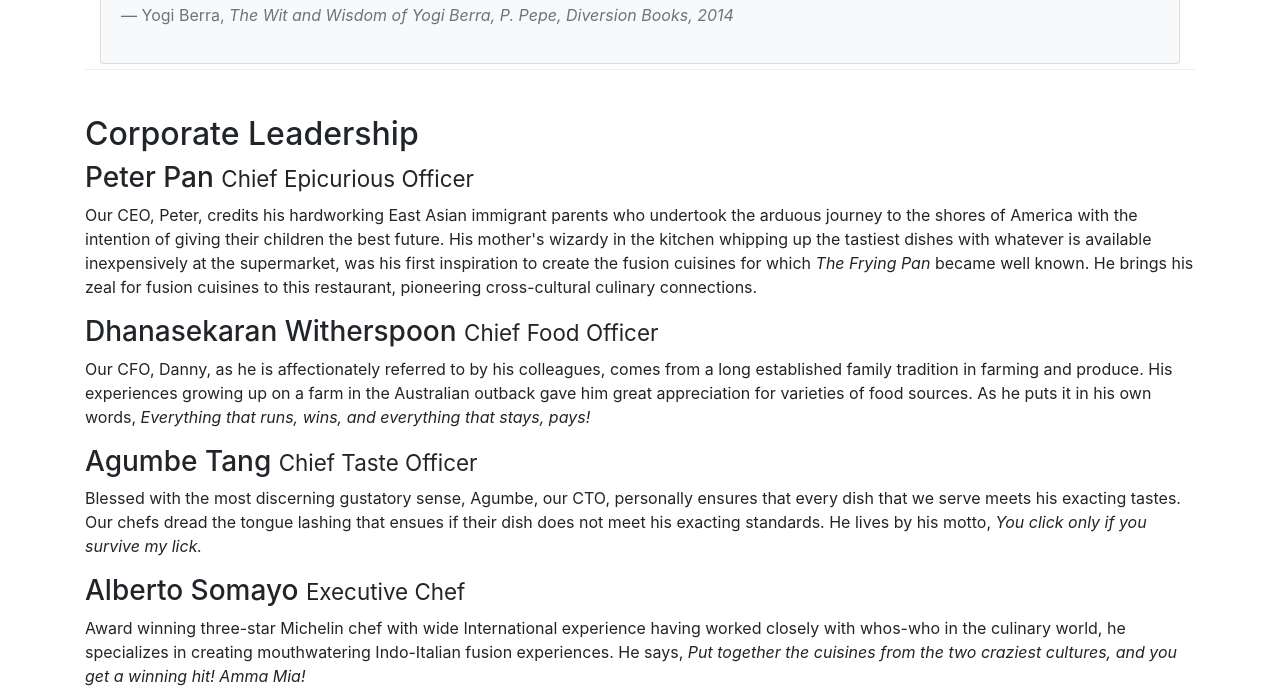
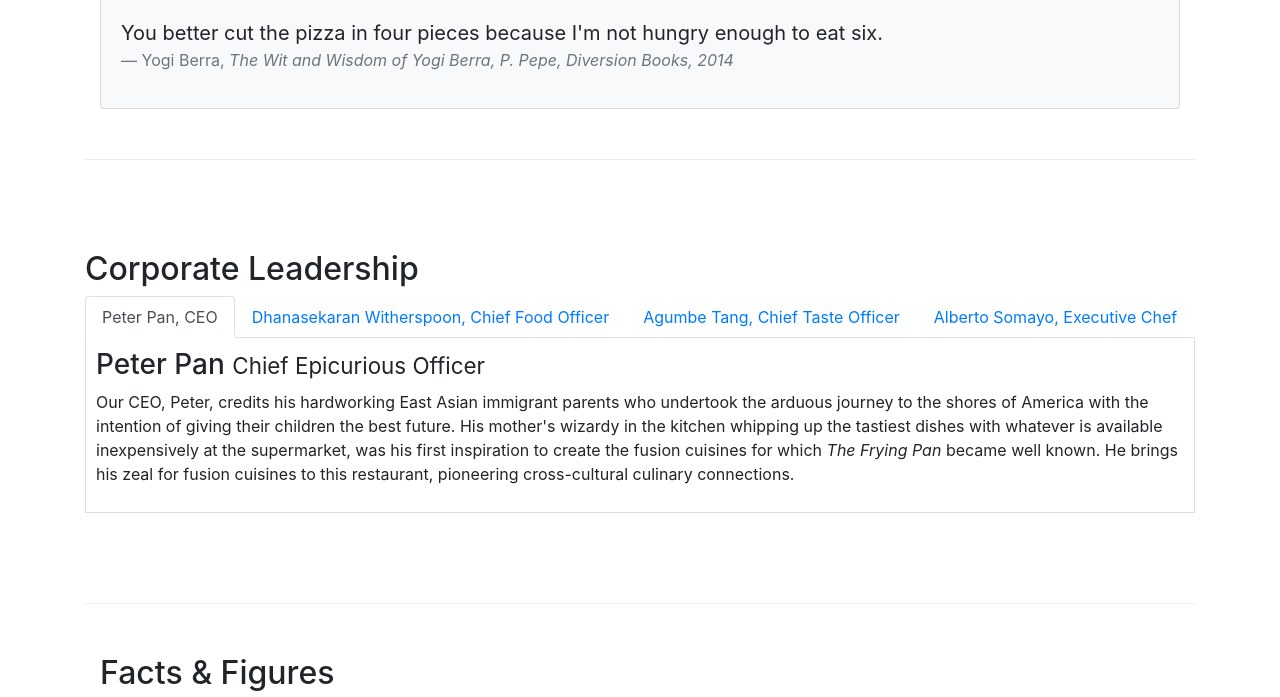
Before and after one commit to Dijolinjob/Web-Application-Based-on-Bootstrap, a website: page aboutus.html in a window 1280 px wide. Shown: the part 812-1509 px from the top of the page. Drawn offline with nearby package versions, Linux system fonts and the light colour scheme.

Commit message:
Tabs added

```diff
--- a/aboutus.html
+++ b/aboutus.html
@@ -102,14 +102,48 @@
             <div class="row row-content align-items-center">
                 <div class="col-12" style="padding: 40px 0px;">
                     <h2>Corporate Leadership</h2>
+
+                    <ul class="nav nav-tabs">
+                       <li class="nav-item">
+                            <a class="nav-link active" href="#peter"
+                                role="tab" data-toggle="tab">Peter Pan, CEO</a>
+                       </li>
+                       <li class="nav-item">
+                            <a class="nav-link" href="#danny"
+                                role="tab" data-toggle="tab">Dhanasekaran Witherspoon, Chief Food Officer</a>
+                        </li>
+                        <li class="nav-item">
+                            <a class="nav-link" href="#agumbe"
+                                role="tab" data-toggle="tab">Agumbe Tang, Chief Taste Officer</a>
+                        </li>
+                        <li class="nav-item">
+                            <a class="nav-link" href="#alberto"
+                                role="tab" data-toggle="tab">Alberto Somayo, Executive Chef</a>
+                        </li>
+
+                    </ul>
+
+                    <div class="tab-content">
+                        <div role="tabpanel" class="tab-pane fade show active" id="peter">
                             <h3>Peter Pan <small>Chief Epicurious Officer</small></h3>
                             <p class="d-none d-sm-block">Our CEO, Peter, credits his hardworking East Asian immigrant parents who undertook the arduous journey to the shores of America with the intention of giving their children the best future. His mother's wizardy in the kitchen whipping up the tastiest dishes with whatever is available inexpensively at the supermarket, was his first inspiration to create the fusion cuisines for which <em>The Frying Pan</em> became well known. He brings his zeal for fusion cuisines to this restaurant, pioneering cross-cultural culinary connections.</p>
+                        </div>
+
+                        <div role="tabpanel" class="tab-pane fade" id="danny">
                             <h3>Dhanasekaran Witherspoon <small>Chief Food Officer</small></h3>
                             <p class="d-none d-sm-block">Our CFO, Danny, as he is affectionately referred to by his colleagues, comes from a long established family tradition in farming and produce. His experiences growing up on a farm in the Australian outback gave him great appreciation for varieties of food sources. As he puts it in his own words, <em>Everything that runs, wins, and everything that stays, pays!</em></p>
+                        </div>
+
+                        <div role="tabpanel" class="tab-pane fade" id="agumbe">
                             <h3>Agumbe Tang <small>Chief Taste Officer</small></h3>
                             <p class="d-none d-sm-block">Blessed with the most discerning gustatory sense, Agumbe, our CTO, personally ensures that every dish that we serve meets his exacting tastes. Our chefs dread the tongue lashing that ensues if their dish does not meet his exacting standards. He lives by his motto, <em>You click only if you survive my lick.</em></p>
+                            </div>
+
+                        <div role="tabpanel" class="tab-pane fade" id="alberto">
                             <h3>Alberto Somayo <small>Executive Chef</small></h3>
                             <p class="d-none d-sm-block">Award winning three-star Michelin chef with wide International experience having worked closely with whos-who in the culinary world, he specializes in creating mouthwatering Indo-Italian fusion experiences. He says, <em>Put together the cuisines from the two craziest cultures, and you get a winning hit! Amma Mia!</em></p>
+                        </div>
+                    </div>
                 </div>
             </div>
             <div class="row row-content">
--- a/css/styles.css
+++ b/css/styles.css
@@ -5,7 +5,7 @@
 
 .row-content {
     margin: 0px auto;
-    padding: 5px 0px 5px 0px;
+    padding: 50px 0px 50px 0px;
     border-bottom: 1px ridge;
     min-height: 400px;
 }
@@ -45,3 +45,10 @@ body {
 .breadcrumb > li + li:before {
     content: "\3E"
 }
+
+.tab-content {
+    border-left: 1px solid #ddd;
+    border-right: 1px solid #ddd;
+    border-bottom: 1px solid #ddd;
+    padding: 10px;
+}
```
Lines whose indentation alone changed are shown as unchanged.
